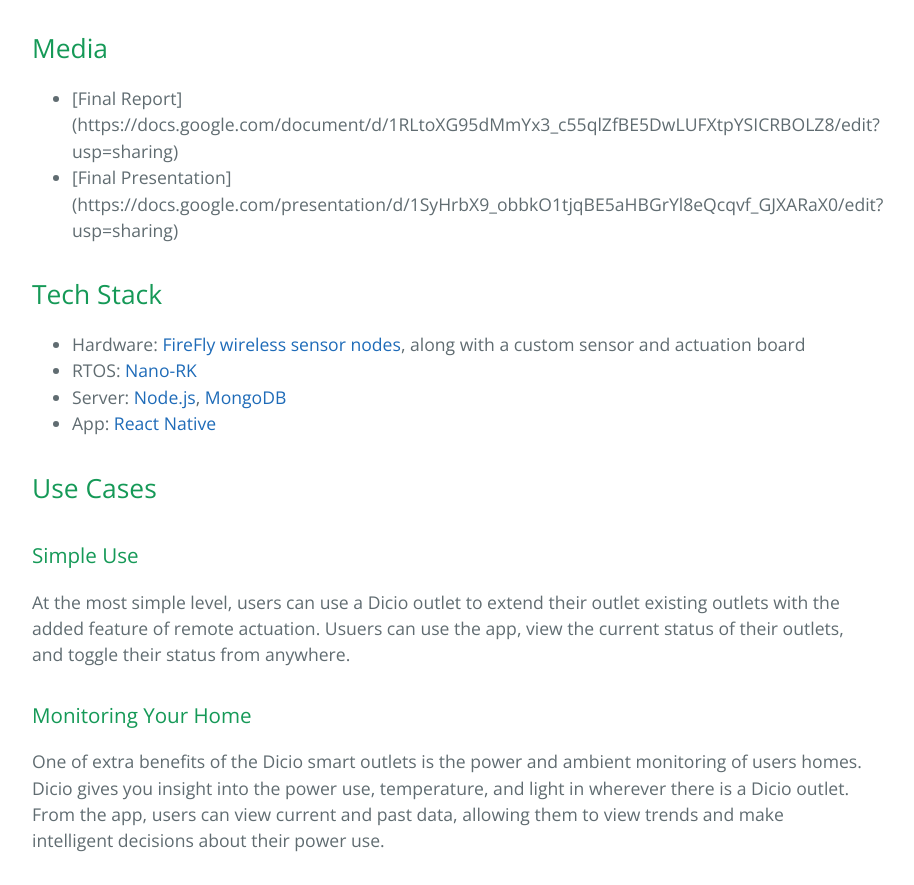
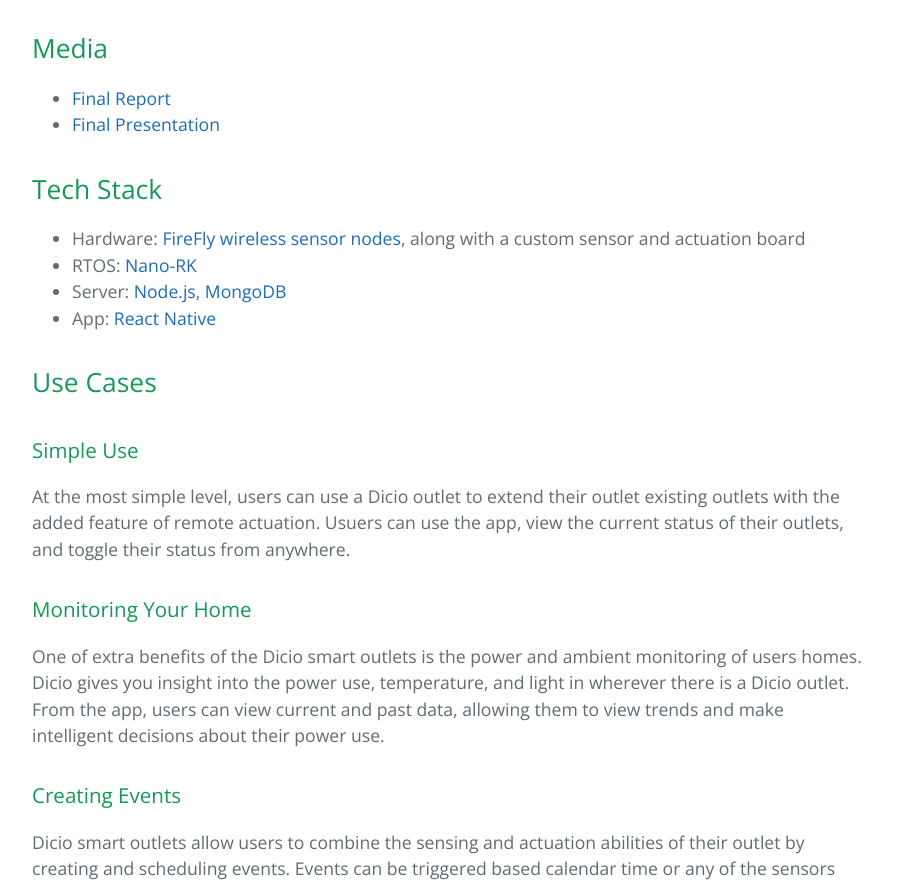
Before and after one commit to kamladi/dicio, a plain HTML site: page index.html in a window 1280 px wide. Shown: the part 1043-1928 px from the top of the page, without its empty margins (192-1106 px from the left). Drawn offline with nearby package versions, Linux system fonts and the light colour scheme.

Commit message:
whoops it's no longer markdown

```diff
--- a/index.html
+++ b/index.html
@@ -33,8 +33,8 @@
 
 <h2>Media</h2>
 <ul>
-  <li>[Final Report](https://docs.google.com/document/d/1RLtoXG95dMmYx3_c55qlZfBE5DwLUFXtpYSICRBOLZ8/edit?usp=sharing)</li>
-  <li>[Final Presentation](https://docs.google.com/presentation/d/1SyHrbX9_obbkO1tjqBE5aHBGrYl8eQcqvf_GJXARaX0/edit?usp=sharing)</li>
+  <li><a href="https://docs.google.com/document/d/1RLtoXG95dMmYx3_c55qlZfBE5DwLUFXtpYSICRBOLZ8/edit?usp=sharing" class="octicon octicon-link">Final Report</a></a></li>
+  <li><a href="https://docs.google.com/presentation/d/1SyHrbX9_obbkO1tjqBE5aHBGrYl8eQcqvf_GJXARaX0/edit?usp=sharing" class="octicon octicon-link">Final Presentation</a></li>
 </ul>
 <h2>
 <a id="tech-stack" class="anchor" href="#tech-stack" aria-hidden="true"><span aria-hidden="true" class="octicon octicon-link"></span></a>Tech Stack</h2>
```
